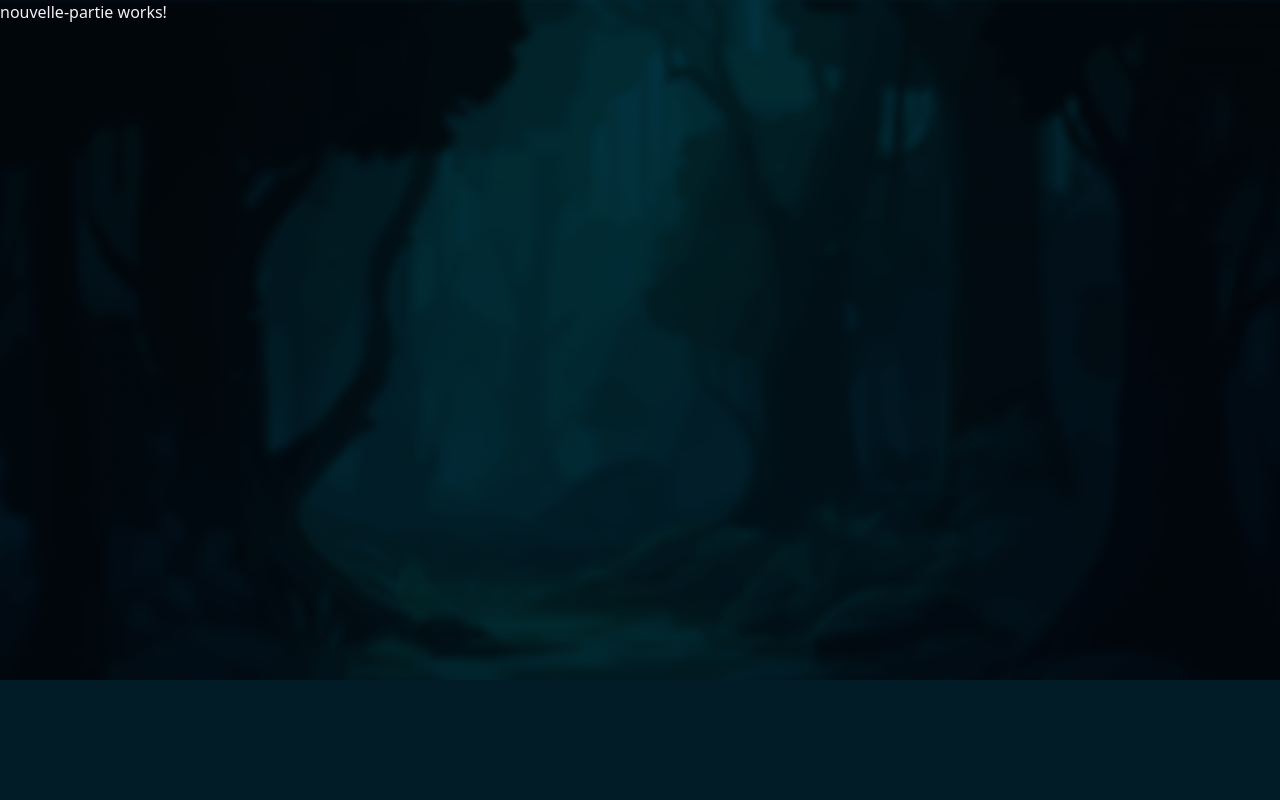
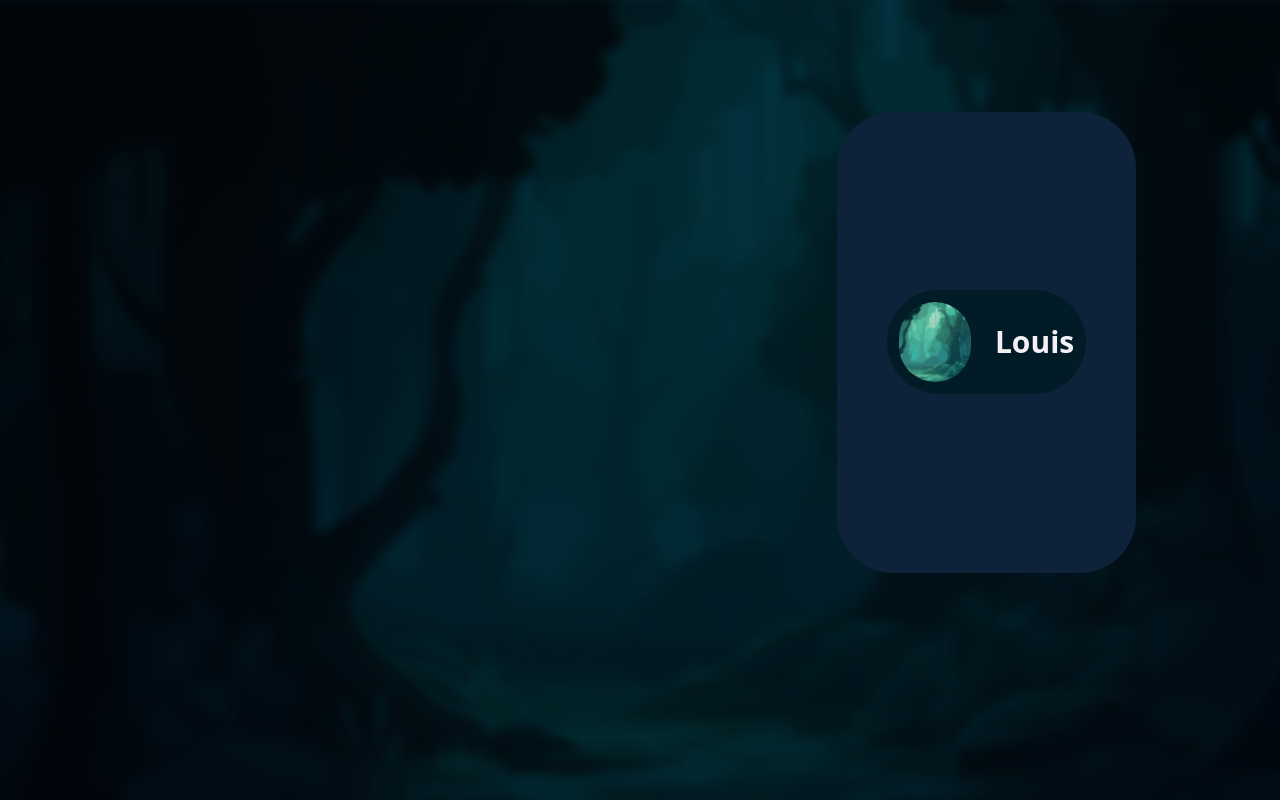
Before and after one commit to ClemStun/loup-garou-llm, an Angular app in the folder loup-garou-app/: page /new-game in a window 1280 px wide. Built offline with nearby package versions, Linux system fonts and the light colour scheme.

Commit message:
Ajout Profil dans Créer nouvelle partie

```diff
--- a/loup-garou-app/src/app/components/pages/nouvelle-partie/nouvelle-partie.component.html
+++ b/loup-garou-app/src/app/components/pages/nouvelle-partie/nouvelle-partie.component.html
@@ -1 +1,15 @@
-<p>nouvelle-partie works!</p>
+<div class="flex w-full h-full items-center justify-center gap-24 px-36 py-28">
+    <div class="w-2/3 bg-dark-1 rounded-16"></div>
+    <div class="w-1/3 h-full flex flex-col gap-12">
+        <div class="flex flex-col items-center justify-center gap-8 h-4/5 rounded-16 bg-dark-1">
+            <div class="flex w-2/3 items-center gap-6 p-3 rounded-full bg-dark-bg">
+                <div class="w-20 h-20 overflow-hidden rounded-full">
+                    <img [src]="imgSrc" alt="Avatar"
+                        class="h-full object-cover" />
+                </div>
+                <h1 [innerHTML]="pseudo" class="font-bold text-3xl"></h1>
+            </div>
+        </div>
+        <div></div>
+    </div>
+</div>
--- a/loup-garou-app/src/app/components/pages/nouvelle-partie/nouvelle-partie.component.ts
+++ b/loup-garou-app/src/app/components/pages/nouvelle-partie/nouvelle-partie.component.ts
@@ -6,5 +6,6 @@ import { Component } from '@angular/core';
   styleUrls: ['./nouvelle-partie.component.scss']
 })
 export class NouvellePartieComponent {
-
+  pseudo = "Louis";
+  imgSrc = "../../../../assets/images/bg.png";
 }
--- a/loup-garou-app/src/styles.scss
+++ b/loup-garou-app/src/styles.scss
@@ -29,6 +29,12 @@ html, body {
   background-repeat: no-repeat;
   background-size: cover;
   color: $white;
+  width: 100vw;
+  height: 100vh;
   margin: 0;
   padding: 0;
 }
+
+.rounded-16 {
+  border-radius: 56px;
+}
```
